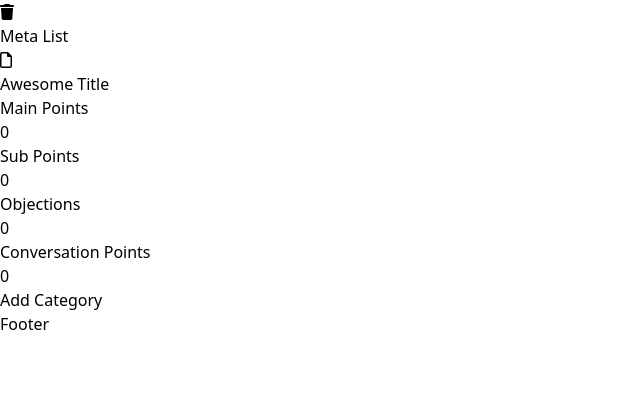
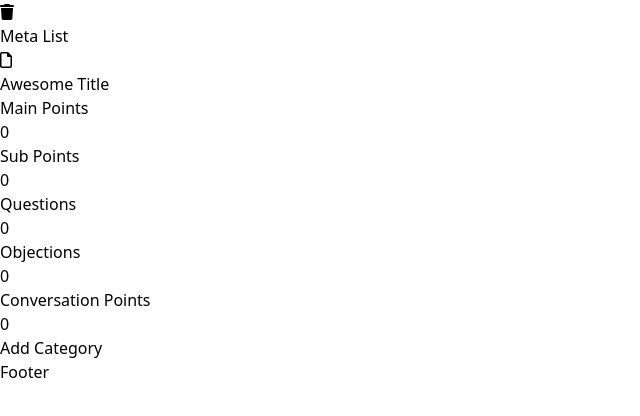
Before and after one commit to CollierTR/Study-Buddy, a React (Vite) app: page / in a window 1280 px wide. Shown: the top 416 px of the page, without its empty margins (0-640 px from the left). Built offline with nearby package versions, Linux system fonts and the light colour scheme.

Commit message:
Added 'questions' category

```diff
--- a/src/App.jsx
+++ b/src/App.jsx
@@ -14,6 +14,10 @@ const initialAppState = {
       },
       {
         title: "Sub Points",
+        points: []
+      },
+      {
+        title: "Questions",
         points: []
       },
       {
```
